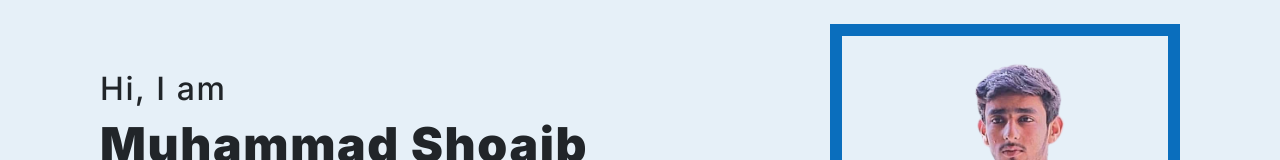
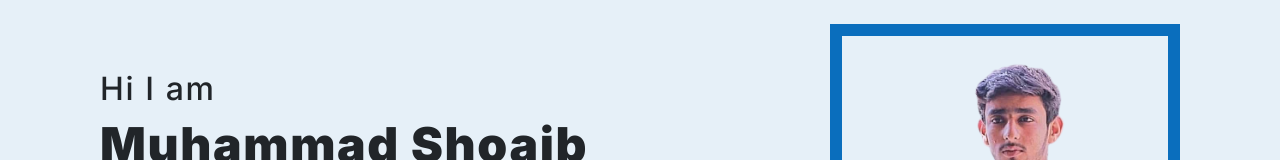
Before and after one commit to Muhammad-Sh0aib/Portfolio-project-on-next.js, a Next.js app: page / in a window 1280 px wide. Shown: the part 201-361 px from the top of the page. Built offline with nearby package versions, Linux system fonts and the light colour scheme.

Commit message:
Update Home.js

```diff
--- a/src/app/component/Home.js
+++ b/src/app/component/Home.js
@@ -20,7 +20,7 @@ const Home = () => {
         </div>
 
         <div className={styles.content}>
-          <h6>Hi, I am</h6>
+          <h6>Hi I am</h6>
           <h2>Muhammad Shoaib</h2>
           <h6>Frontend Developer</h6>
 
```
